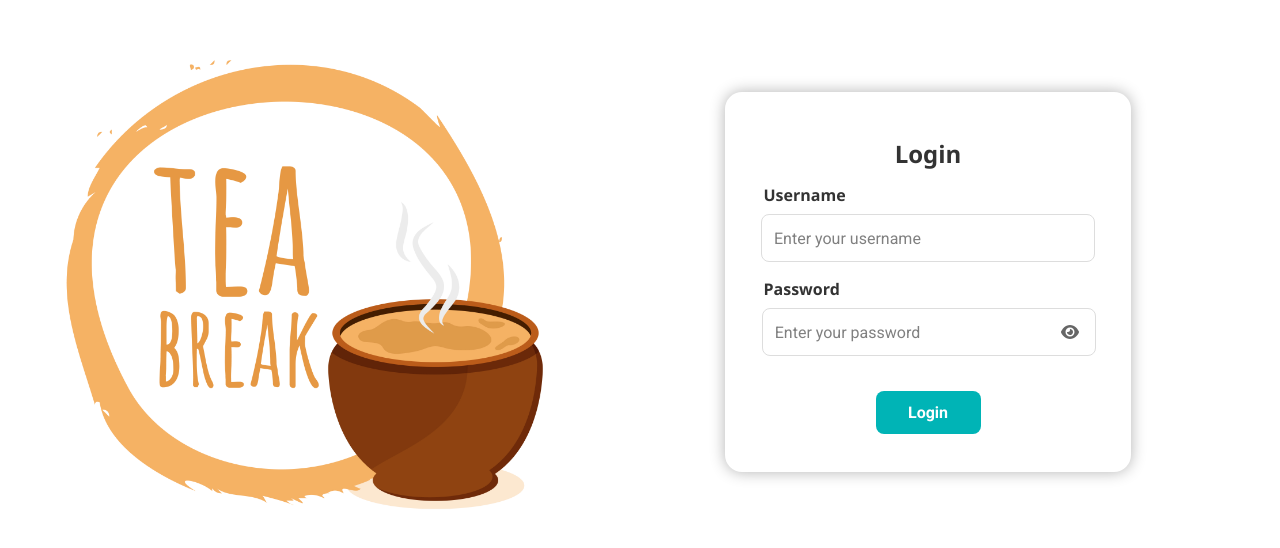
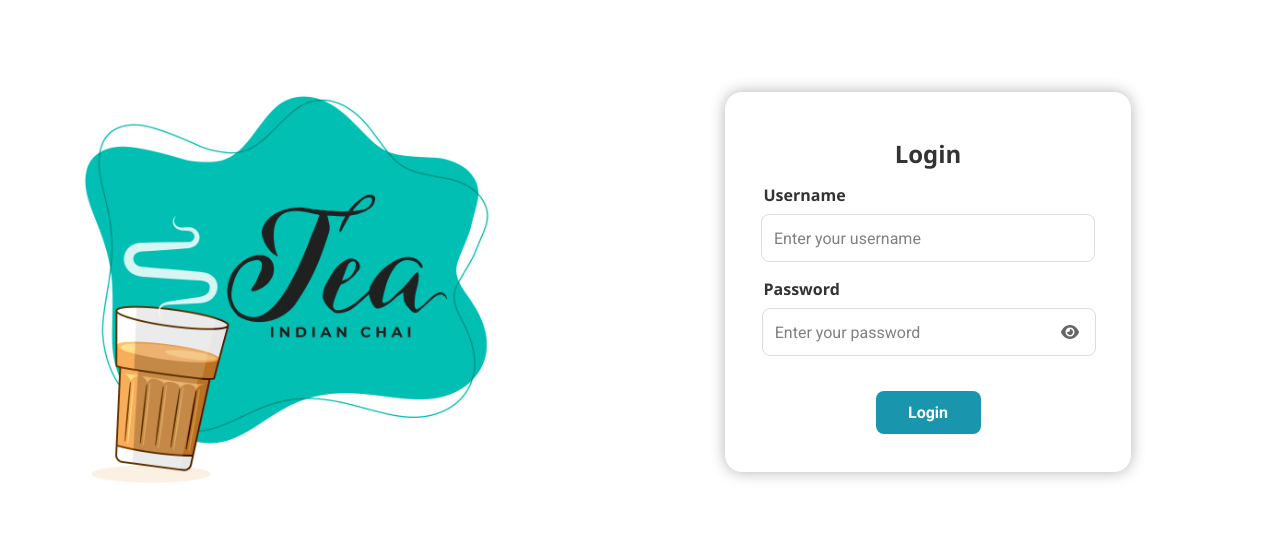
Before and after one commit to Innovis24/Hourly_Report, a React (Create React App) app: page / in a window 1280 px wide. Shown: the part 118-666 px from the top of the page. Built offline with nearby package versions, Linux system fonts and the light colour scheme; no server answers.

Commit message:
login chnages

```diff
--- a/src/components/Hourly_Report.css
+++ b/src/components/Hourly_Report.css
@@ -510,3 +510,10 @@ select:focus {
 .head_style{
   font-weight: 600;
 }
+.branchName_style{
+  background:  #1995AD;
+    padding: 10px;
+    color: white;
+    margin-top: 12px;
+    border-radius: 16px;
+}
--- a/src/components/Login.css
+++ b/src/components/Login.css
@@ -125,7 +125,7 @@ body {
     display: block;
     width: 30%;
     font-family: 'Roboto', sans-serif;
-    background: #00b4b6;
+    background: #1995AD;
     color: #ffffff;
     font-weight: 600;
     font-size: 16px;
--- a/src/components/Login.js
+++ b/src/components/Login.js
@@ -3,7 +3,7 @@ import { useNavigate } from "react-router-dom";
 import axios from "axios";
 import { ToastContainer, toast } from "react-toastify";
 import "react-toastify/dist/ReactToastify.css";
-import doctorIllustration from '../assets/img_2.jpg';
+import doctorIllustration from '../assets/img_1.jpg';
 import { FontAwesomeIcon } from '@fortawesome/react-fontawesome';
 import { faEyeSlash, faEye } from "@fortawesome/free-solid-svg-icons";
 import './Login.css'
```
